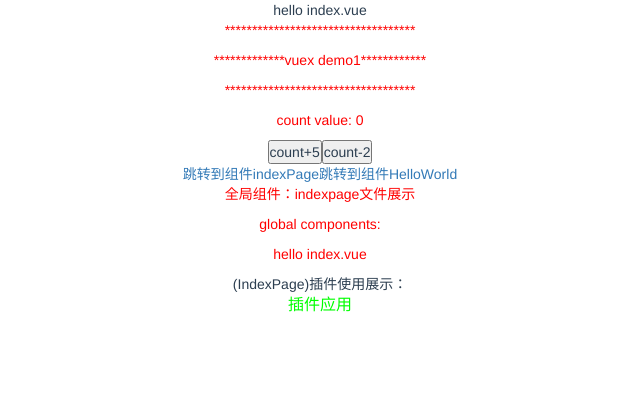
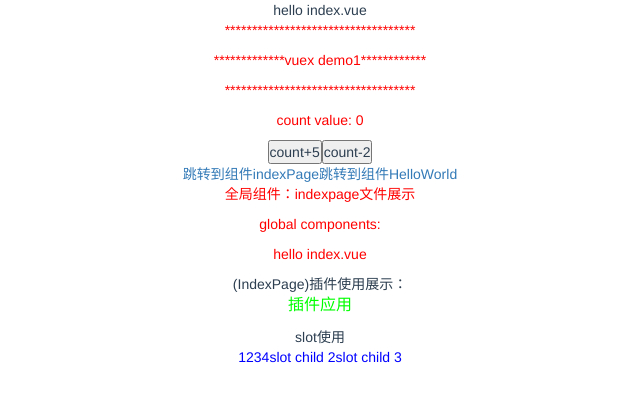
Before and after one commit to zilinglong/vue-cli-template, a Vue app: page /#/IndexPage in a window 1280 px wide. Shown: the top 402 px of the page, without its empty margins (320-960 px from the left). Built offline with nearby package versions, Linux system fonts and the light colour scheme; what vue-resource would draw is missing.

Commit message:
slot使用

```diff
--- a/src/components/IndexPage.vue
+++ b/src/components/IndexPage.vue
@@ -25,9 +25,22 @@
       </div>
       <TopBar :title="pluginText"></TopBar>
     </section>
+    <section>
+      <div>slot使用</div>
+      <slotChild>
+        <span slot="text1" @click="slotClick">1234</span>
+        <span slot="text4">5678</span>
+        <!--<span slot="text3">9012</span>-->
+        <!--<div slot="CPU">intel core i7</div>
+        <div slot="GPU">GTX980Ti</div>
+        <div slot="Memory">Kingston 32G</div>
+        <div slot="Hard-drive">Samsung SSD 1T</div>-->
+      </slotChild>
+    </section>
   </div>
 </template>
 <script>
+  import slotChild from './slotChild';
   import {
     mapGetters,
     mapActions
@@ -43,6 +56,9 @@
     mounted() {
       // this.getData();
       // this.axiosGetData();
+    },
+    components: {
+      slotChild
     },
     // 计算属性，获取store中相关属性
     // computed: {
@@ -72,6 +88,9 @@
           let data = response.data;
           console.log(data);
         });
+      },
+      slotClick() {
+        console.log('parent slot is clicked');
       }
     }
   };
--- /dev/null
+++ b/src/components/slotChild.vue
@@ -0,0 +1,30 @@
+<template>
+  <div class="wrap">
+    <slot name="text1">slot child 1</slot>
+    <slot name="text2">slot child 2</slot>
+    <slot name="text3">slot child 3</slot>
+    <!--<slot name="CPU">这插你的CPU</slot>
+    <slot name="GPU">这插你的显卡</slot>
+    <slot name="Memory">这插你的内存</slot>
+    <slot name="Hard-drive">这插你的硬盘</slot>-->
+    <!--<button>slot-child:button</button>-->
+  </div>
+</template>
+<script>
+  export default {
+    data() {
+      return {};
+    },
+    mounted() {},
+    components: {},
+    computed: {},
+    methods: {}
+  };
+
+</script>
+<style lang='scss' scoped>
+.wrap div {
+  color: #00f;
+}
+
+</style>
```
